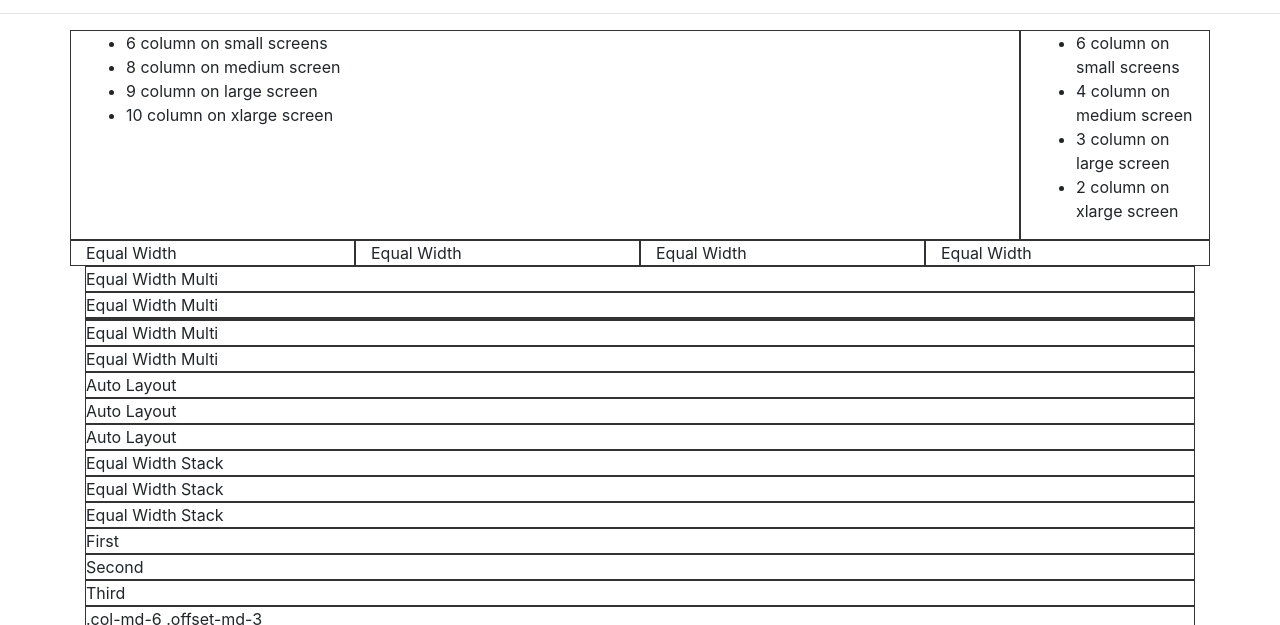
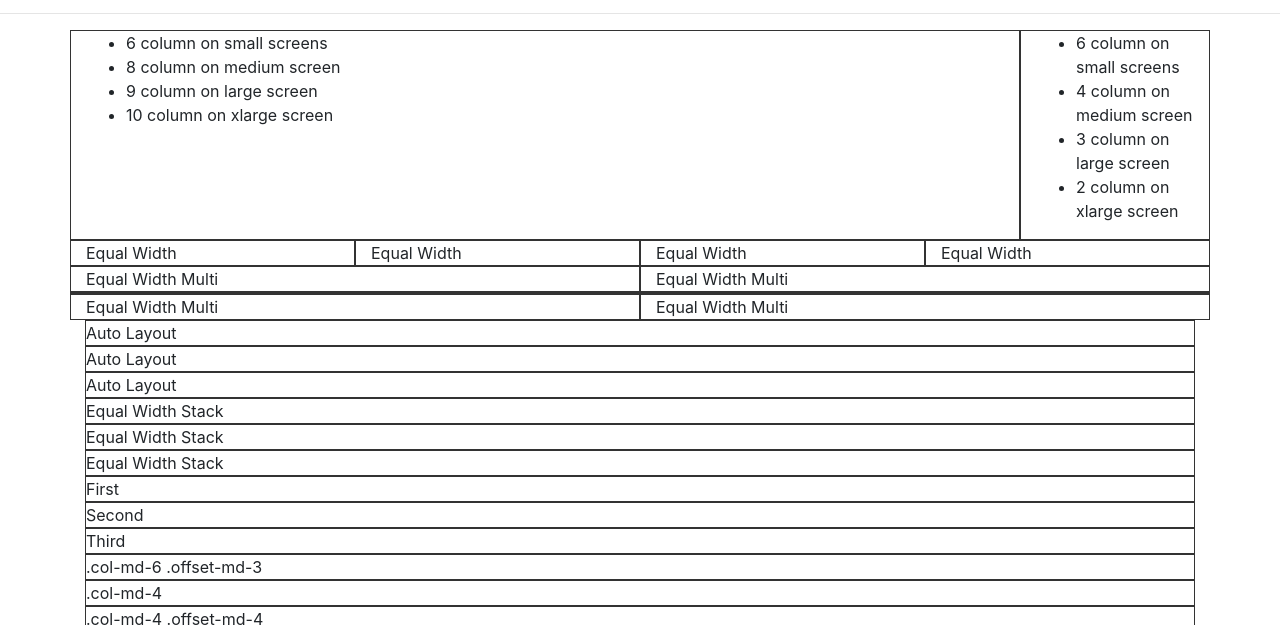
Before and after one commit to alan-nguyen/bootstrap4, a plain HTML site: page bootstrap_sandbox_starter/4_2_grid_system.html in a window 1280 px wide. Shown: the part 175-800 px from the top of the page. Drawn offline with nearby package versions, Linux system fonts and the light colour scheme.

Commit message:
Style equal width multi row

```diff
--- a/bootstrap_sandbox_starter/4_2_grid_system.html
+++ b/bootstrap_sandbox_starter/4_2_grid_system.html
@@ -116,12 +116,12 @@
     </div>
 
     <!-- EQUAL WIDTH MULTI ROW -->
-    <div>
-      <div style="border:1px solid #333">Equal Width Multi</div>
-      <div style="border:1px solid #333">Equal Width Multi</div>
-      <div style="border:1px solid #333"></div>
-      <div style="border:1px solid #333">Equal Width Multi</div>
-      <div style="border:1px solid #333">Equal Width Multi</div>
+    <div class="row">
+      <div class="col" style="border:1px solid #333">Equal Width Multi</div>
+      <div class="col" style="border:1px solid #333">Equal Width Multi</div>
+      <div class="w-100" style="border:1px solid #333"></div>
+      <div class="col" style="border:1px solid #333">Equal Width Multi</div>
+      <div class="col" style="border:1px solid #333">Equal Width Multi</div>
     </div>
 
     <!-- AUTO LAYOUT -->
```
